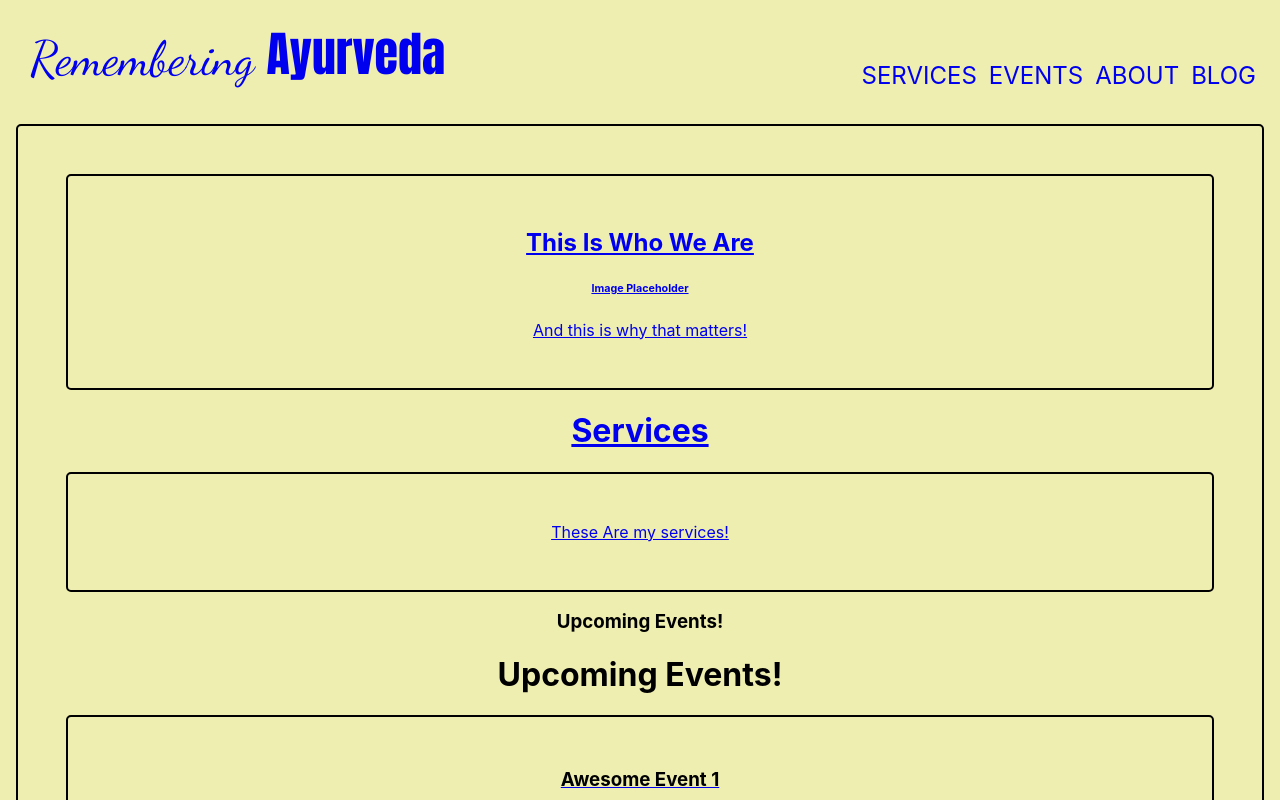
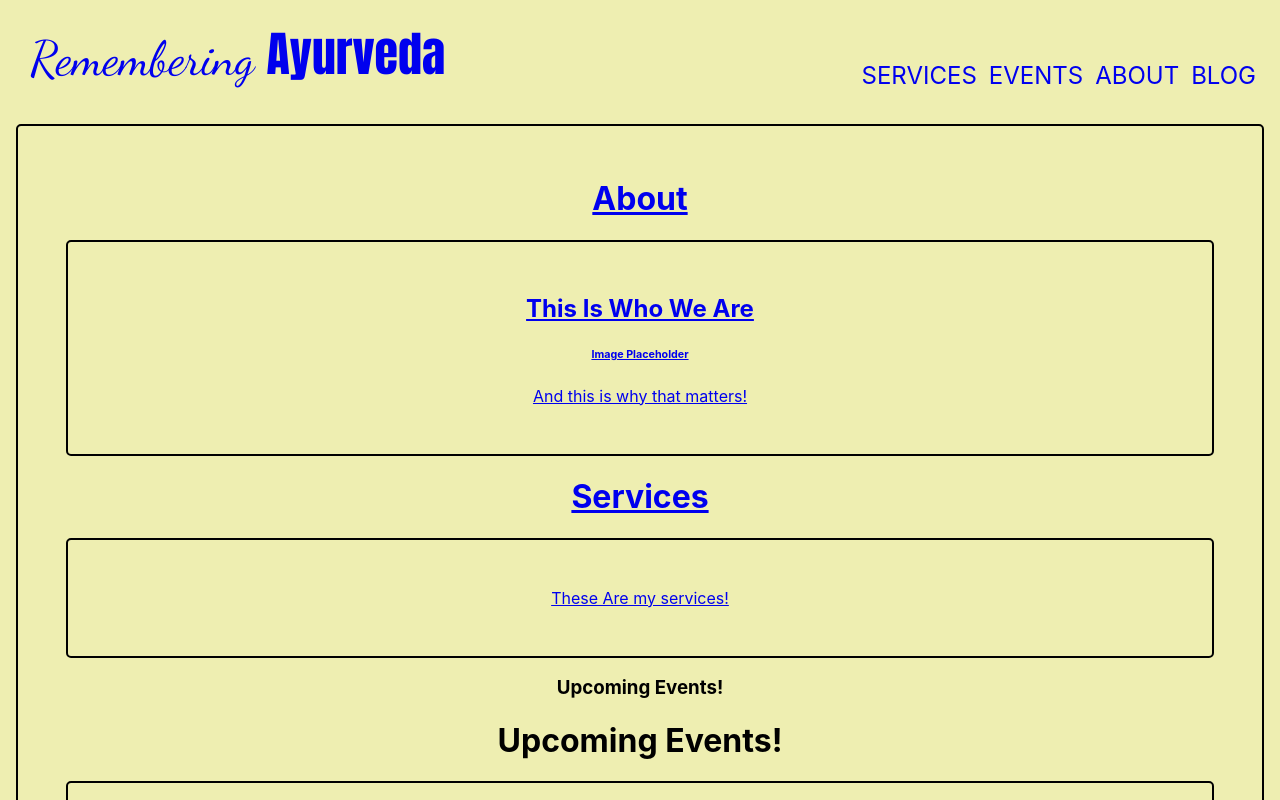
Before and after one commit to CoffeeJitterz/remeberingayurveda, a React (Create React App) app in the folder client/: page / in a window 1280 px wide. Shown: the top 800 px of the page. Built offline with nearby package versions, Linux system fonts and the light colour scheme.

Commit message:
h1 added to about outside of Card component

```diff
--- a/client/src/components/About.jsx
+++ b/client/src/components/About.jsx
@@ -8,6 +8,7 @@ export default function About({ expand }) {
     return (
       <Link to='/about'>
       <div>
+        <h1>About</h1>
           <Card>
               <h2>This Is Who We Are</h2>
               <h6>Image Placeholder</h6>
```
